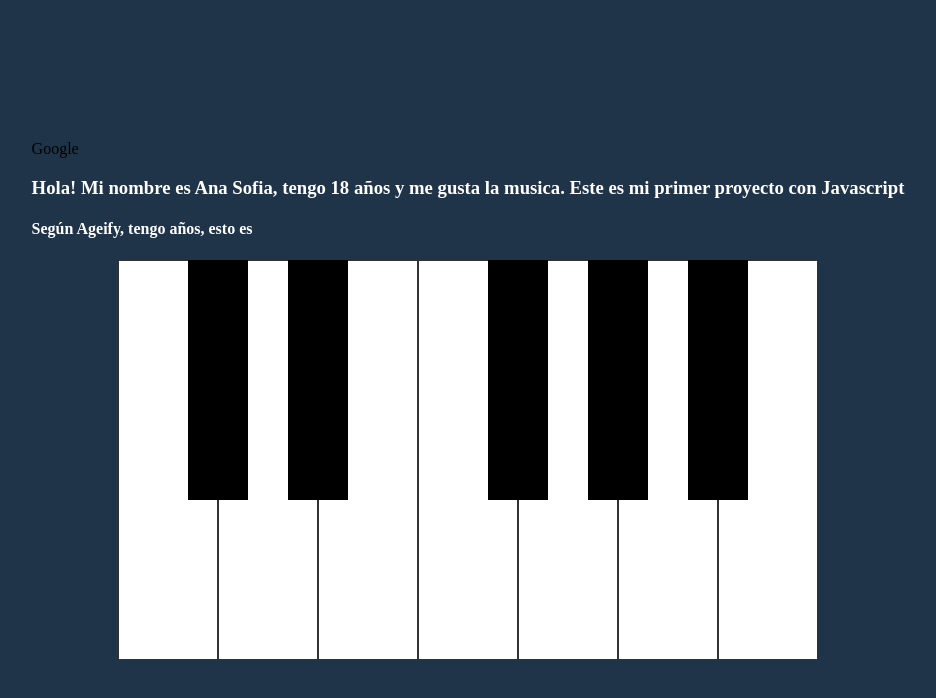
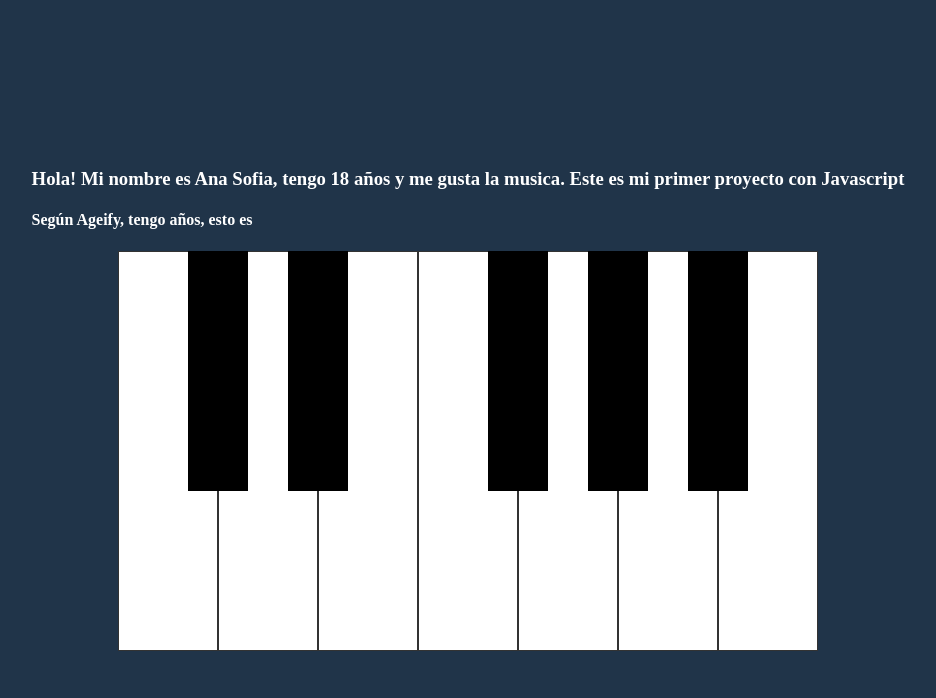
Before and after one commit to anasofiaelizondo/Entregas-TCP, a plain HTML site: page dia 11 practicas oct 31/index.html in a window 1280 px wide. Shown: the whole page, without its empty margins (172-1108 px from the left). Drawn offline with Linux system fonts and the light colour scheme.

Commit message:
Update index.html

```diff
--- a/dia 11 practicas oct 31/index.html
+++ b/dia 11 practicas oct 31/index.html
@@ -11,7 +11,7 @@
   </head>
   <body>
     <div>
-        <a id="link_google">Google</a>
+        <a id="link_google"></a>
       <h3 class="text">
         Hola! Mi nombre es <span id="name"></span>, tengo
         <span id="age"></span> años y <span id="likesMusic"></span>. Este es mi
```
